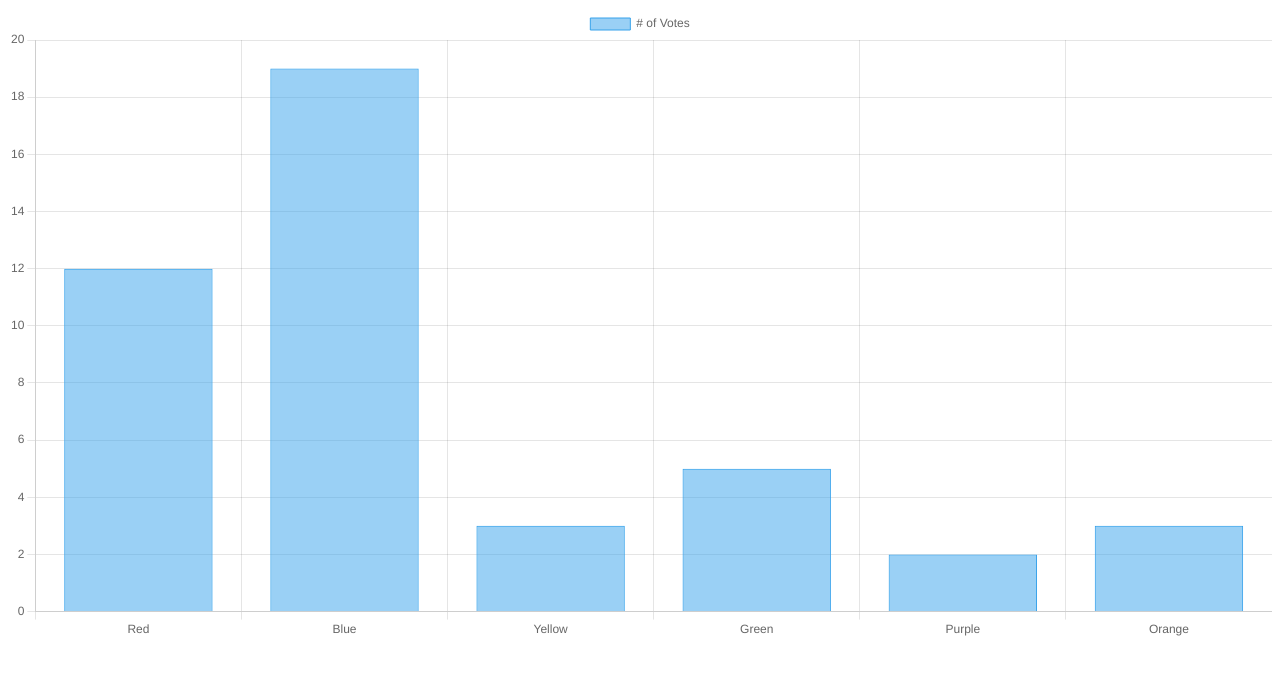
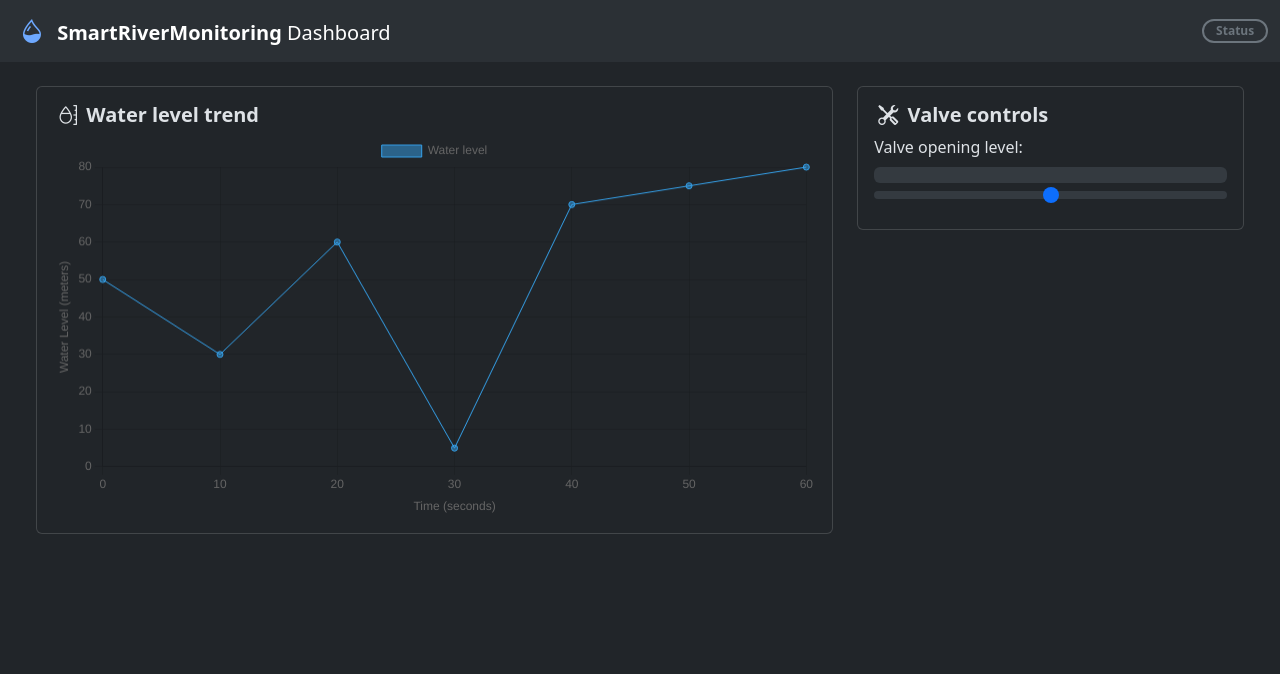
Before and after one commit to UniCodeProjects/SmartRiverMonitoring, a plain HTML site: page river-monitoring-dashboard/index.html in a window 1280 px wide. Drawn offline with nearby package versions, Linux system fonts and the light colour scheme.

Commit message:
Added base html page and base graph

```diff
--- a/river-monitoring-dashboard/chart-sample.js
+++ b/river-monitoring-dashboard/chart-sample.js
@@ -1,19 +1,29 @@
 const ctx = document.getElementById('myChart');
 
     new Chart(ctx, {
-      type: 'bar',
+      type: 'line',
       data: {
-        labels: ['Red', 'Blue', 'Yellow', 'Green', 'Purple', 'Orange'],
+        labels: [0, 10, 20, 30, 40, 50, 60],
         datasets: [{
-          label: '# of Votes',
-          data: [12, 19, 3, 5, 2, 3],
+          label: 'Water level',
+          data: [50, 30, 60, 5, 70, 75, 80],
           borderWidth: 1
         }]
       },
       options: {
         scales: {
+          x: {
+            type: 'linear',
+            title: {
+              display: true,
+              text: 'Time (seconds)'
+            }
+          },
           y: {
-            beginAtZero: true
+            title: {
+              display: true,
+              text: 'Water Level (meters)'
+            }
           }
         }
       }
--- a/river-monitoring-dashboard/index.html
+++ b/river-monitoring-dashboard/index.html
@@ -1,7 +1,61 @@
-<div>
-    <canvas id="myChart"></canvas>
-</div>
+<!doctype html>
+<html lang="en" data-bs-theme="dark">
+  <head>
+    <meta charset="utf-8">
+    <meta name="viewport" content="width=device-width, initial-scale=1">
+    <title>SmartRiverMonitoring - Dashboard</title>
+    <link href="https://cdn.jsdelivr.net/npm/bootstrap@5.3.3/dist/css/bootstrap.min.css" rel="stylesheet"
+      integrity="sha384-QWTKZyjpPEjISv5WaRU9OFeRpok6YctnYmDr5pNlyT2bRjXh0JMhjY6hW+ALEwIH" crossorigin="anonymous">
+    <link rel="stylesheet" href="https://cdn.jsdelivr.net/npm/bootstrap-icons@1.11.3/font/bootstrap-icons.min.css">
+    <script src="https://cdn.jsdelivr.net/npm/chart.js"></script>
+  </head>
 
-  <script src="https://cdn.jsdelivr.net/npm/chart.js"></script>
+  <body>
+    <nav class="navbar bg-body-tertiary">
+      <div class="container-fluid">
+        <a class="navbar-brand" href="#">
+          <i class="bi bi-droplet-half p-2 fs-4 text-primary-emphasis"></i>
+          <span class="fw-bold">SmartRiverMonitoring</span>
+          <span class="fw-light">Dashboard</span>
+        </a>
+        <span class="badge border border-2 border-secondary rounded-pill text-secondary">
+          <span class="p-1">Status</span>
+        </span>
+      </div>
+    </nav>
+    <div class="container-fluid">
+      <div class="row p-4 align-items-start">
+        <div class="col-8">
+          <div class="card">
+            <div class="card-body">
+              <h5 class="card-title fw-bold">
+                <i class="bi bi-moisture p-1"></i>
+                Water level trend
+              </h5>
+              <div>
+                <canvas id="myChart"></canvas>
+                <script src="chart-sample.js"></script>
+              </div>
+            </div>
+          </div>
+        </div>
+        <div class="col">
+          <div class="card">
+            <div class="card-body">
+              <h5 class="card-title fw-bold">
+                <i class="bi bi-tools p-1"></i>
+                Valve controls
+              </h5>
+              <label for="valve-bar" class="form-label">Valve opening level:</label>
+              <div class="progress" role="progressbar" aria-valuemin="0" aria-valuemax="100">
+                <div class="progress-bar" style="width: 0%" id="valve-bar">0%</div>
+              </div>
+              <input type="range" class="form-range" min="0" max="100" step="1">
+            </div>
+          </div>
+        </div>
+      </div>
+    </div>
+  </body>
 
-  <script src="chart-sample.js"></script>
+</html>
```
